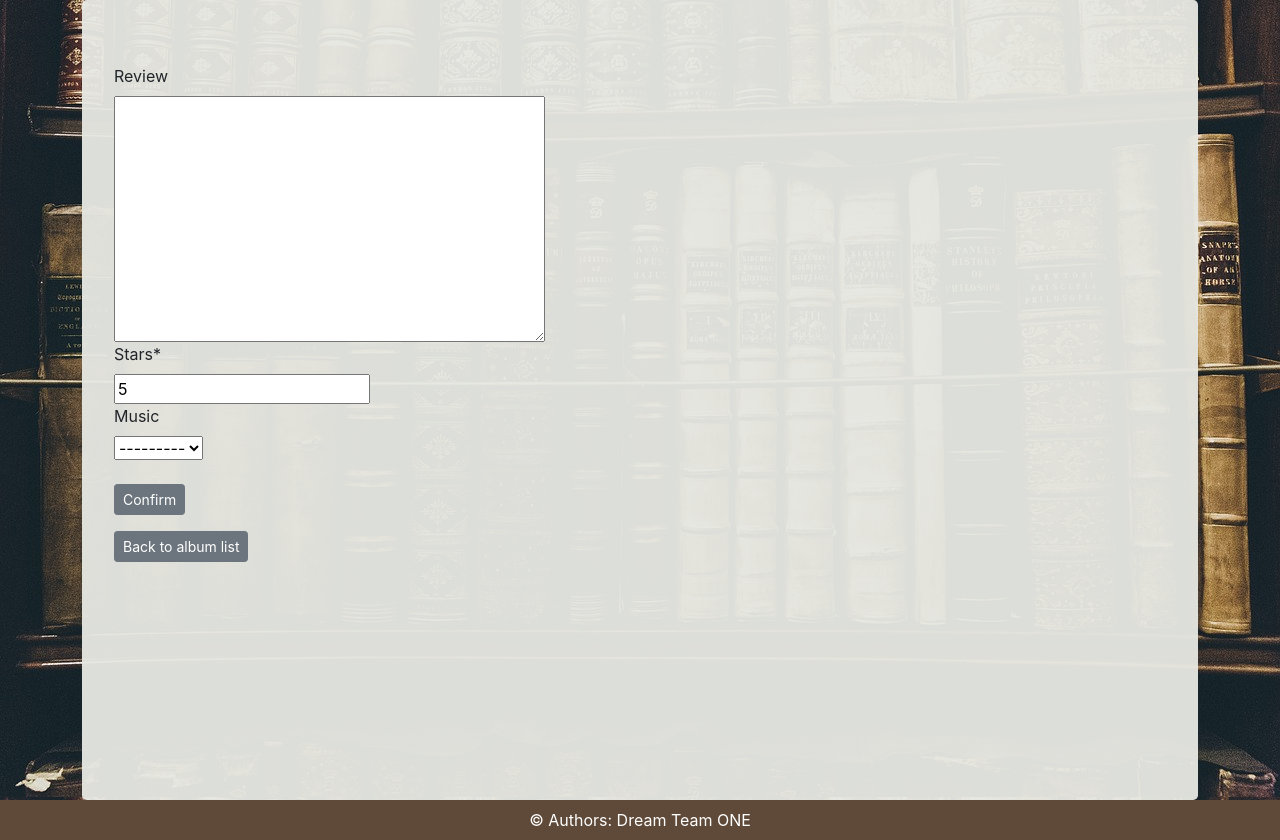
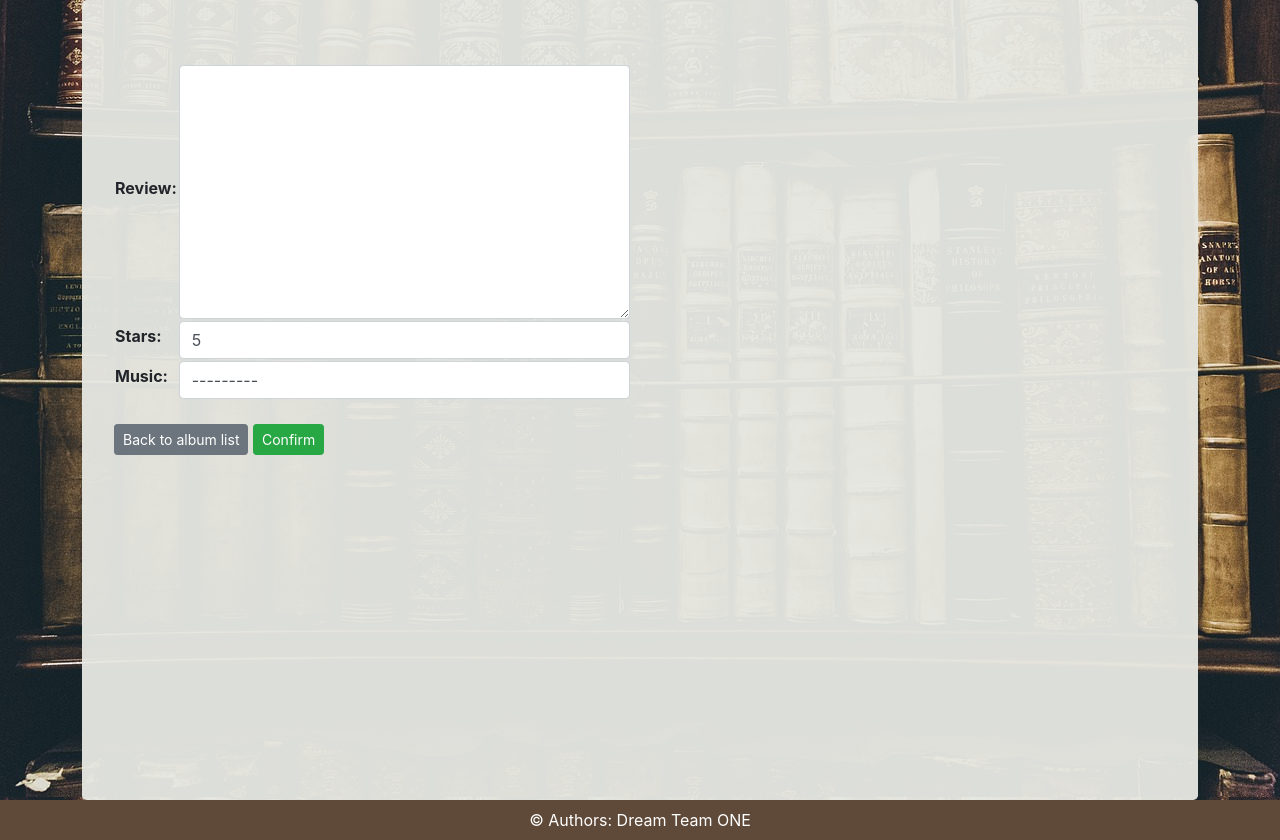
Before and after one commit to SDAgrupa1/house-library, a Django app: page /music/rate/ in a window 1280 px wide. Shown: the part 56-896 px from the top of the page. Run offline with Django 3.2, Linux system fonts and the light colour scheme; data that the repository does not hold is empty; some libraries are stand-ins or nearby versions.

Commit message:
NC-front: Add widget to rating form. Chage button color for edit album and delete.

```diff
--- a/music_collection/music/forms.py
+++ b/music_collection/music/forms.py
@@ -1,4 +1,4 @@
-from django.forms import ModelForm, TextInput, Select, Textarea
+from django.forms import ModelForm, TextInput, Select, Textarea, FileInput, NumberInput
 from .models import Rating, MusicAlbum
 
 
@@ -6,6 +6,12 @@ class RatingForm(ModelForm):
     class Meta:
         model = Rating
         fields = ['review', 'stars', 'music']
+
+        widgets = {
+            'review': Textarea(attrs={'class': 'form-control'}),
+            'stars': NumberInput(attrs={'class': 'form-control'}),
+            'music': Select(attrs={'class': 'form-control'}),
+        }
 
 
 class MusicForm(ModelForm):
@@ -20,6 +26,6 @@ class MusicForm(ModelForm):
             'year': TextInput(attrs={'class': 'form-control'}),
             'info': Textarea(attrs={'class': 'form-control'}),
             'category_models': Select(attrs={'class': 'form-control'}),
-            'cover': TextInput(attrs={'class': 'form-control'}),
+            'cover': FileInput(attrs={'class': 'form-control'}),
             'availability': Select(attrs={'class': 'form-control'}),
         }
--- a/music_collection/music/templates/cd-details.html
+++ b/music_collection/music/templates/cd-details.html
@@ -34,10 +34,10 @@
         <button type="button" class="btn btn-secondary btn-sm">Back to album list</button></a>
         {% if user.is_authenticated %}
             <a href="#">
-                <button type="button" class="btn btn-secondary btn-sm">Edit album</button>
+                <button type="button" class="btn btn-info btn-sm">Edit album</button>
             </a>
             <a href="#">
-                <button type="button" class="btn btn-secondary btn-sm">Delete album</button>
+                <button type="button" class="btn btn-danger btn-sm">Delete album</button>
             </a>
         {% endif %}
     </div>
--- a/music_collection/music/templates/rate-music.html
+++ b/music_collection/music/templates/rate-music.html
@@ -4,19 +4,18 @@
 {% block title %}Rate Album{% endblock %}
 {% block content %}
 <section>
-    <div>
+    <table>
         <form method="post">
-            {% csrf_token %}
-            {{ form|crispy }}
-            <br>
+        {% csrf_token %}
+        {{ form }}
+    </table>
+        <br>
+        <div>
+            {% include 'redirect-album-list.html' %}
             <a href="{%url 'music-urls:list-of-cds' %}">
-            <button class="btn btn-secondary btn-sm" type="submit">
+            <button class="btn btn-success btn-sm" type="submit">
                 Confirm</button>
-            </a>
+        </div>
         </form>
-    </div>
-    <div>
-        {% include 'redirect-album-list.html' %}
-    </div>
 </section>
 {% endblock %}
```
